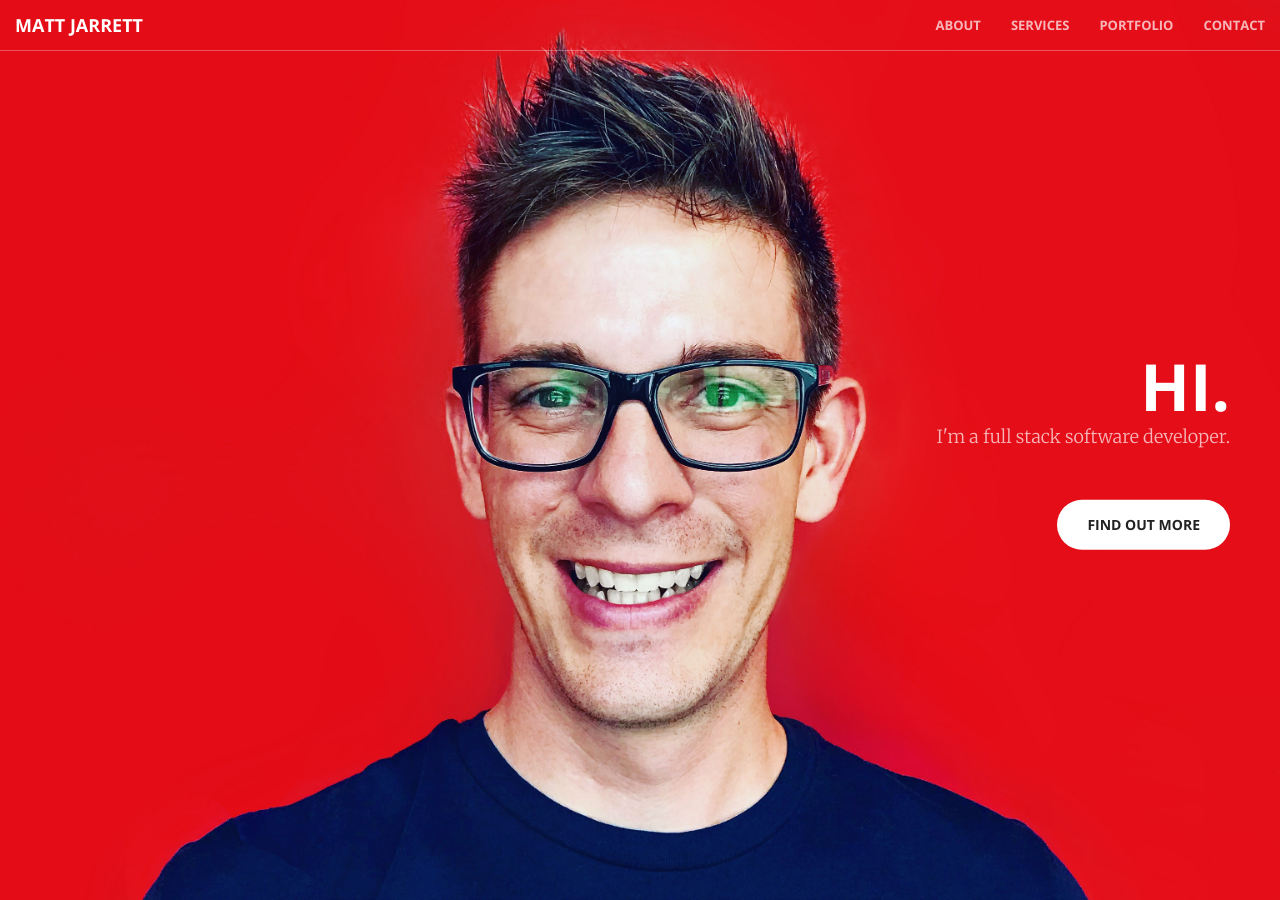
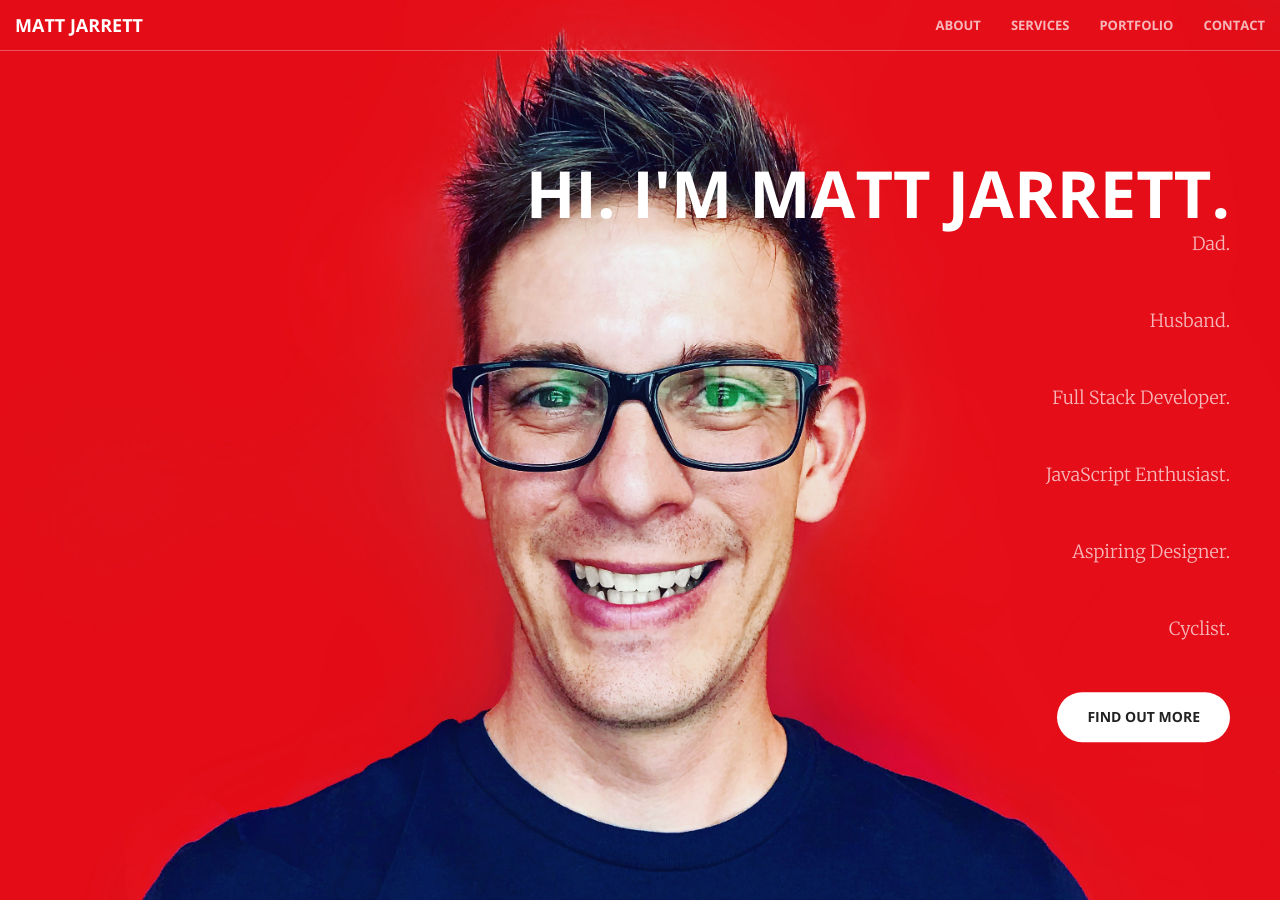
Before and after one commit to cujarrett/cujarrett.github.io, a Jekyll site: the page built from index.html, in a window 1280 px wide and 900 px high. Built offline with Jekyll 4.4.1, drawn with Linux system fonts in a browser that asks for light colours; Markdown is read by kramdown in place of the engine named in the settings.

Commit message:
Updates header text

```diff
--- a/_includes/header.html
+++ b/_includes/header.html
@@ -1,8 +1,13 @@
 <header>
     <div class="header-content">
         <div class="header-content-inner">
-            <h1>Hi.</h1>
-            <p>I'm a full stack software developer.</p>
+            <h1>Hi. I'm Matt Jarrett.</h1>
+            <p>Dad.</p>
+            <p>Husband.</p>
+            <p>Full Stack Developer.</p>
+            <p>JavaScript Enthusiast.</p>
+            <p>Aspiring Designer.</p>
+            <p>Cyclist.</p>
             <a href="#about" class="btn btn-default btn-xl page-scroll">Find Out More</a>
         </div>
     </div>
```
